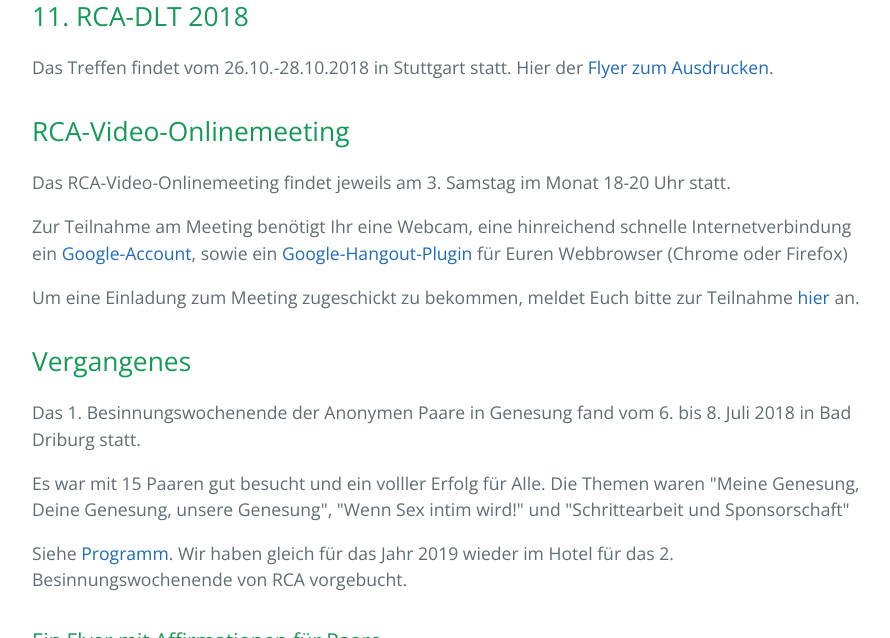
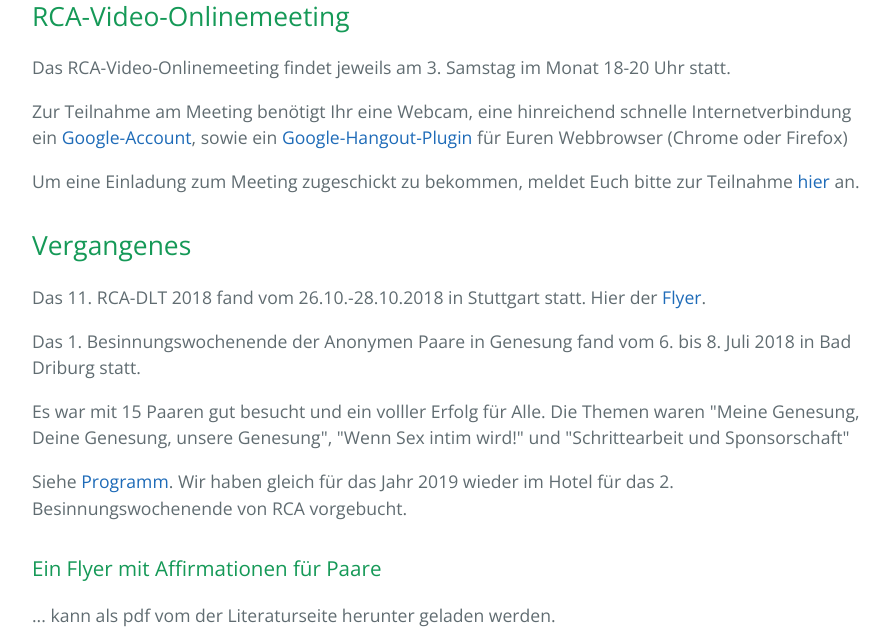
Before and after one commit to rcadeutschland/rcadeutschland.github.io, a Jekyll site: the page built from index.html, in a window 1280 px wide and 900 px high, scrolled down 410 px, cut to the strip 262-900 px from the top of the window. Shown: the whole strip, without its empty margins (192-1082 px from the left). Built offline with Jekyll 4.4.1, drawn with Linux system fonts in a browser that asks for light colours; nearby versions of some CDN libraries; some of the changed lines change nothing that is shown.

Commit message:
Update index.html

```diff
--- a/index.html
+++ b/index.html
@@ -16,9 +16,6 @@ title: RCA Home
 <p>Zwei neu übersetzte Kapitel (1. und 4. Kapitel) des RCA-Schritte-Arbeitsbuches zum <a href="/Literatur">ausdrucken</a>.</p>
 <p>Das 2. Besinnungswochenende von RCA wird im Juni/Juli 2019 wieder in Bad Driburg stattfinden. Näheres in Kürze.</p>
 
-<h2>11. RCA-DLT 2018</h2>
-<p>Das Treffen findet vom 26.10.-28.10.2018 in Stuttgart statt. Hier der <a href="files/RCATreffen2018.pdf">Flyer zum Ausdrucken</a>.</p>
-
 <h2>RCA-Video-Onlinemeeting</h2>
 
 <p>Das RCA-Video-Onlinemeeting findet jeweils am 3. Samstag im Monat 18-20 Uhr statt.</p>
@@ -29,7 +26,7 @@ title: RCA Home
  Teilnahme <a href="mailto:kontakt@recovering-couples.de?subject=[Anmeldung zum RCA-Online-Meeting]">hier</a> an.</p>
 
 <h2>Vergangenes</h2>
-
+<p>Das 11. RCA-DLT 2018 fand vom 26.10.-28.10.2018 in Stuttgart statt. Hier der <a href="files/RCATreffen2018.pdf">Flyer</a>.</p>
 <p>Das 1. Besinnungswochenende der Anonymen Paare in Genesung fand vom 6. bis 8. Juli 2018 in Bad Driburg statt.</p>
 <p>Es war mit 15 Paaren gut besucht und ein volller Erfolg für Alle. Die Themen waren "Meine Genesung, Deine Genesung, unsere Genesung", "Wenn Sex intim wird!" und "Schrittearbeit und Sponsorschaft"</p>
 <p>Siehe <a href="files/FlyerRCABesinnungswochenende2018.pdf">Programm</a>. Wir haben gleich für das Jahr 2019 wieder im Hotel für das 2. Besinnungswochenende von RCA vorgebucht.</p>
```
